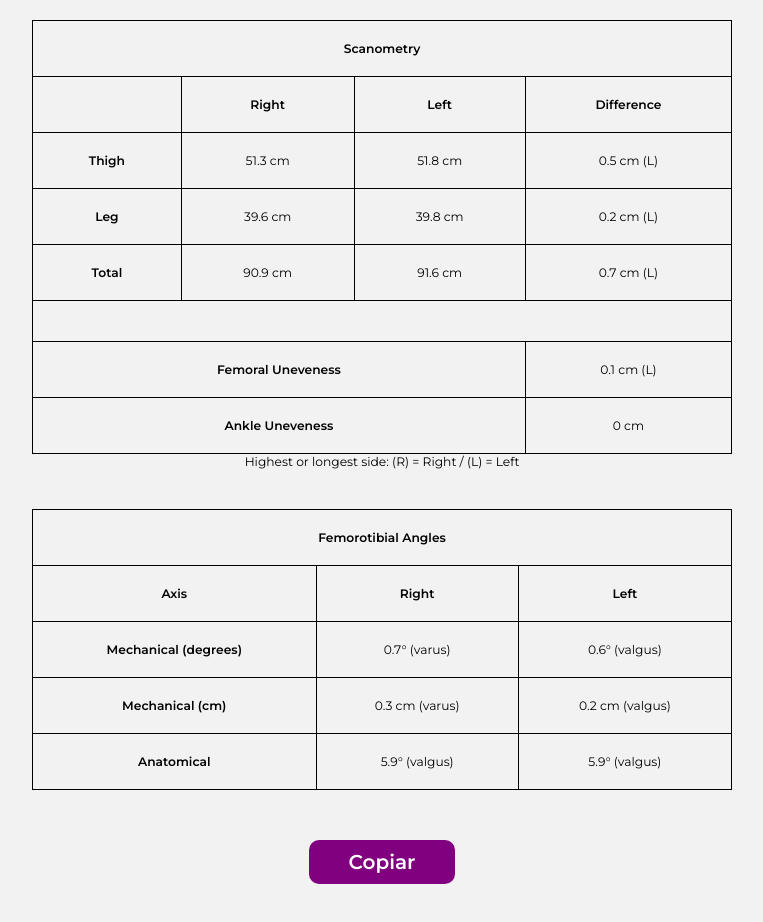
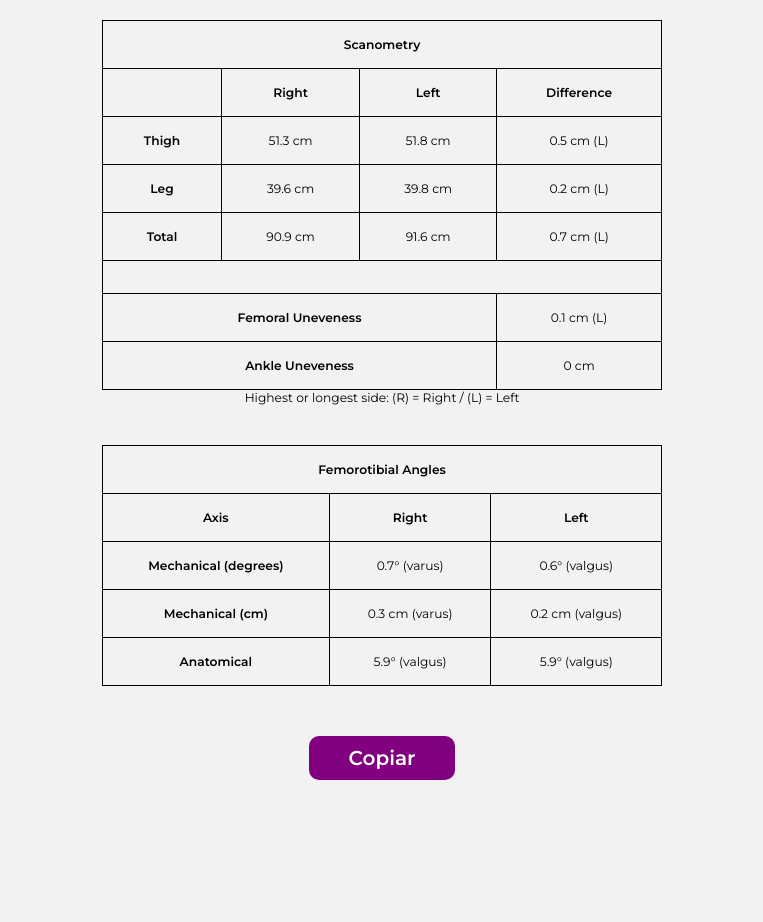
Before and after one commit to imbitubadigital/poc_table, a React (Vite) app: page / in a window 1280 px wide. Shown: the top 922 px of the page, without its empty margins (258-1021 px from the left). After the commit the page ends 830 px from the top, so only its background shows below. Built offline with nearby package versions, Linux system fonts and the light colour scheme; no server answers.

Commit message:
fix: espaces

```diff
--- a/src/pages/Copy/index.tsx
+++ b/src/pages/Copy/index.tsx
@@ -18,7 +18,7 @@ export function Copy() {
       <S.ContainerTableCopy id="tablesPredictions2">
         <table
           style={{
-            width: '700px',
+            width: '560px',
             borderCollapse: 'collapse',
             // position: 'absolute',
             // top: 0,
@@ -31,7 +31,7 @@ export function Copy() {
                 colSpan={4}
                 style={{
                   border: '1px solid black',
-                  padding: '20px',
+                  padding: '16px 20px',
                   textAlign: 'center',
                 }}
               >
@@ -47,14 +47,14 @@ export function Copy() {
               <td
                 style={{
                   border: '1px solid black',
-                  padding: '20px',
+                  padding: '16px 20px',
                   textAlign: 'center',
                 }}
               ></td>
               <td
                 style={{
                   border: '1px solid black',
-                  padding: '20px',
+                  padding: '16px 20px',
                   textAlign: 'center',
                 }}
               >
@@ -65,7 +65,7 @@ export function Copy() {
               <td
                 style={{
                   border: '1px solid black',
-                  padding: '20px',
+                  padding: '16px 20px',
                   textAlign: 'center',
                 }}
               >
@@ -76,7 +76,7 @@ export function Copy() {
               <td
                 style={{
                   border: '1px solid black',
-                  padding: '20px',
+                  padding: '16px 20px',
                   textAlign: 'center',
                 }}
               >
@@ -89,7 +89,7 @@ export function Copy() {
               <td
                 style={{
                   border: '1px solid black',
-                  padding: '20px',
+                  padding: '16px 20px',
                   textAlign: 'center',
                 }}
               >
@@ -100,7 +100,7 @@ export function Copy() {
               <td
                 style={{
                   border: '1px solid black',
-                  padding: '20px',
+                  padding: '16px 20px',
                   textAlign: 'center',
                 }}
               >
@@ -109,7 +109,7 @@ export function Copy() {
               <td
                 style={{
                   border: '1px solid black',
-                  padding: '20px',
+                  padding: '16px 20px',
                   textAlign: 'center',
                 }}
               >
@@ -118,7 +118,7 @@ export function Copy() {
               <td
                 style={{
                   border: '1px solid black',
-                  padding: '20px',
+                  padding: '16px 20px',
                   textAlign: 'center',
                 }}
               >
@@ -129,7 +129,7 @@ export function Copy() {
               <td
                 style={{
                   border: '1px solid black',
-                  padding: '20px',
+                  padding: '16px 20px',
                   textAlign: 'center',
                 }}
               >
@@ -140,7 +140,7 @@ export function Copy() {
               <td
                 style={{
                   border: '1px solid black',
-                  padding: '20px',
+                  padding: '16px 20px',
                   textAlign: 'center',
                 }}
               >
@@ -149,7 +149,7 @@ export function Copy() {
               <td
                 style={{
                   border: '1px solid black',
-                  padding: '20px',
+                  padding: '16px 20px',
                   textAlign: 'center',
                 }}
               >
@@ -158,7 +158,7 @@ export function Copy() {
               <td
                 style={{
                   border: '1px solid black',
-                  padding: '20px',
+                  padding: '16px 20px',
                   textAlign: 'center',
                 }}
               >
@@ -169,7 +169,7 @@ export function Copy() {
               <td
                 style={{
                   border: '1px solid black',
-                  padding: '20px',
+                  padding: '16px 20px',
                   textAlign: 'center',
                 }}
               >
@@ -180,7 +180,7 @@ export function Copy() {
               <td
                 style={{
                   border: '1px solid black',
-                  padding: '20px',
+                  padding: '16px 20px',
                   textAlign: 'center',
                 }}
               >
@@ -189,7 +189,7 @@ export function Copy() {
               <td
                 style={{
                   border: '1px solid black',
-                  padding: '20px',
+                  padding: '16px 20px',
                   textAlign: 'center',
                 }}
               >
@@ -198,7 +198,7 @@ export function Copy() {
               <td
                 style={{
                   border: '1px solid black',
-                  padding: '20px',
+                  padding: '16px 20px',
                   textAlign: 'center',
                 }}
               >
@@ -210,7 +210,7 @@ export function Copy() {
                 colSpan={4}
                 style={{
                   border: '1px solid black',
-                  padding: '20px',
+                  padding: '16px 20px',
                   textAlign: 'center',
                 }}
               ></td>
@@ -220,7 +220,7 @@ export function Copy() {
                 colSpan={3}
                 style={{
                   border: '1px solid black',
-                  padding: '20px',
+                  padding: '16px 20px',
                   textAlign: 'center',
                 }}
               >
@@ -231,7 +231,7 @@ export function Copy() {
               <td
                 style={{
                   border: '1px solid black',
-                  padding: '20px',
+                  padding: '16px 20px',
                   textAlign: 'center',
                 }}
               >
@@ -243,7 +243,7 @@ export function Copy() {
                 colSpan={3}
                 style={{
                   border: '1px solid black',
-                  padding: '20px',
+                  padding: '16px 20px',
                   textAlign: 'center',
                 }}
               >
@@ -254,7 +254,7 @@ export function Copy() {
               <td
                 style={{
                   border: '1px solid black',
-                  padding: '20px',
+                  padding: '16px 20px',
                   textAlign: 'center',
                 }}
               >
@@ -278,7 +278,7 @@ export function Copy() {
 
         <table
           style={{
-            width: '700px',
+            width: '560px',
             borderCollapse: 'collapse',
             // position: 'absolute',
             // top: 0,
@@ -291,7 +291,7 @@ export function Copy() {
                 colSpan={3}
                 style={{
                   border: '1px solid black',
-                  padding: '20px',
+                  padding: '16px 20px',
                   textAlign: 'center',
                 }}
               >
@@ -304,7 +304,7 @@ export function Copy() {
               <td
                 style={{
                   border: '1px solid black',
-                  padding: '20px',
+                  padding: '16px 20px',
                   textAlign: 'center',
                 }}
               >
@@ -315,7 +315,7 @@ export function Copy() {
               <td
                 style={{
                   border: '1px solid black',
-                  padding: '20px',
+                  padding: '16px 20px',
                   textAlign: 'center',
                 }}
               >
@@ -326,7 +326,7 @@ export function Copy() {
               <td
                 style={{
                   border: '1px solid black',
-                  padding: '20px',
+                  padding: '16px 20px',
                   textAlign: 'center',
                 }}
               >
@@ -339,7 +339,7 @@ export function Copy() {
               <td
                 style={{
                   border: '1px solid black',
-                  padding: '20px',
+                  padding: '16px 20px',
                   textAlign: 'center',
                 }}
               >
@@ -350,7 +350,7 @@ export function Copy() {
               <td
                 style={{
                   border: '1px solid black',
-                  padding: '20px',
+                  padding: '16px 20px',
                   textAlign: 'center',
                 }}
               >
@@ -359,7 +359,7 @@ export function Copy() {
               <td
                 style={{
                   border: '1px solid black',
-                  padding: '20px',
+                  padding: '16px 20px',
                   textAlign: 'center',
                 }}
               >
@@ -370,7 +370,7 @@ export function Copy() {
               <td
                 style={{
                   border: '1px solid black',
-                  padding: '20px',
+                  padding: '16px 20px',
                   textAlign: 'center',
                 }}
               >
@@ -381,7 +381,7 @@ export function Copy() {
               <td
                 style={{
                   border: '1px solid black',
-                  padding: '20px',
+                  padding: '16px 20px',
                   textAlign: 'center',
                 }}
               >
@@ -390,7 +390,7 @@ export function Copy() {
               <td
                 style={{
                   border: '1px solid black',
-                  padding: '20px',
+                  padding: '16px 20px',
                   textAlign: 'center',
                 }}
               >
@@ -401,7 +401,7 @@ export function Copy() {
               <td
                 style={{
                   border: '1px solid black',
-                  padding: '20px',
+                  padding: '16px 20px',
                   textAlign: 'center',
                 }}
               >
@@ -412,7 +412,7 @@ export function Copy() {
               <td
                 style={{
                   border: '1px solid black',
-                  padding: '20px',
+                  padding: '16px 20px',
                   textAlign: 'center',
                 }}
               >
@@ -421,7 +421,7 @@ export function Copy() {
               <td
                 style={{
                   border: '1px solid black',
-                  padding: '20px',
+                  padding: '16px 20px',
                   textAlign: 'center',
                 }}
               >
```
